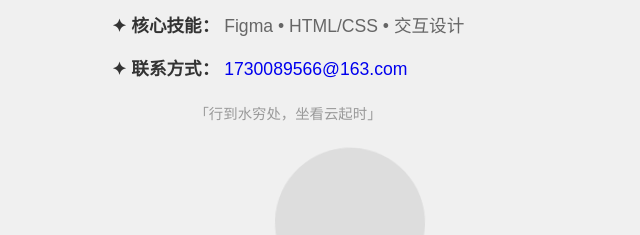
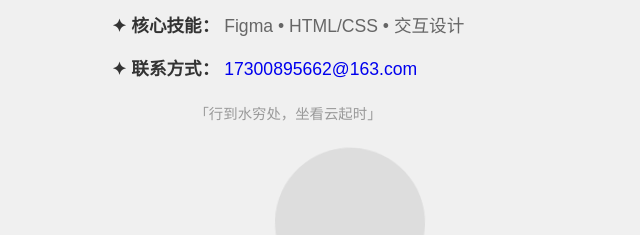
Before and after one commit to lzyyyds0902/lzyyyds0902.github.io, a plain HTML site: page index.html in a window 1280 px wide. Shown: the part 498-733 px from the top of the page, 352-992 px from the left. Drawn offline with Linux system fonts and the light colour scheme.

Commit message:
Update index.html

```diff
--- a/index.html
+++ b/index.html
@@ -230,7 +230,7 @@
             <div class="key-info">
                 <div><span>✦ 专业领域：</span> UI/UX设计 | 前端开发</div>
                 <div><span>✦ 核心技能：</span> Figma • HTML/CSS • 交互设计</div>
-                <div><span>✦ 联系方式：</span> <a href="mailto:17300895662@163.com" class="email-link">1730089566@163.com</a></div>
+                <div><span>✦ 联系方式：</span> <a href="mailto:17300895662@163.com" class="email-link">17300895662@163.com</a></div>
             </div>
             <div class="poem">「行到水穷处，坐看云起时」</div>
         </div>
```
